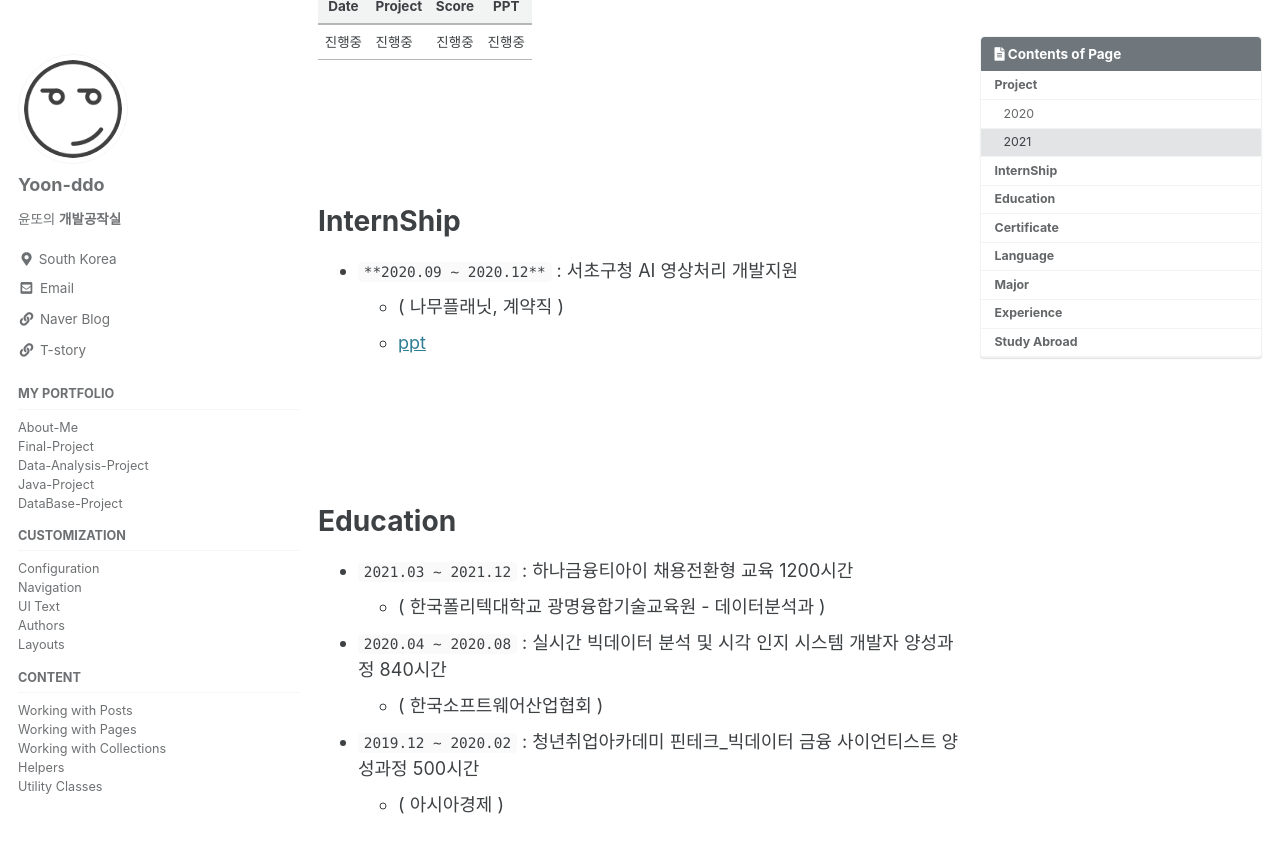
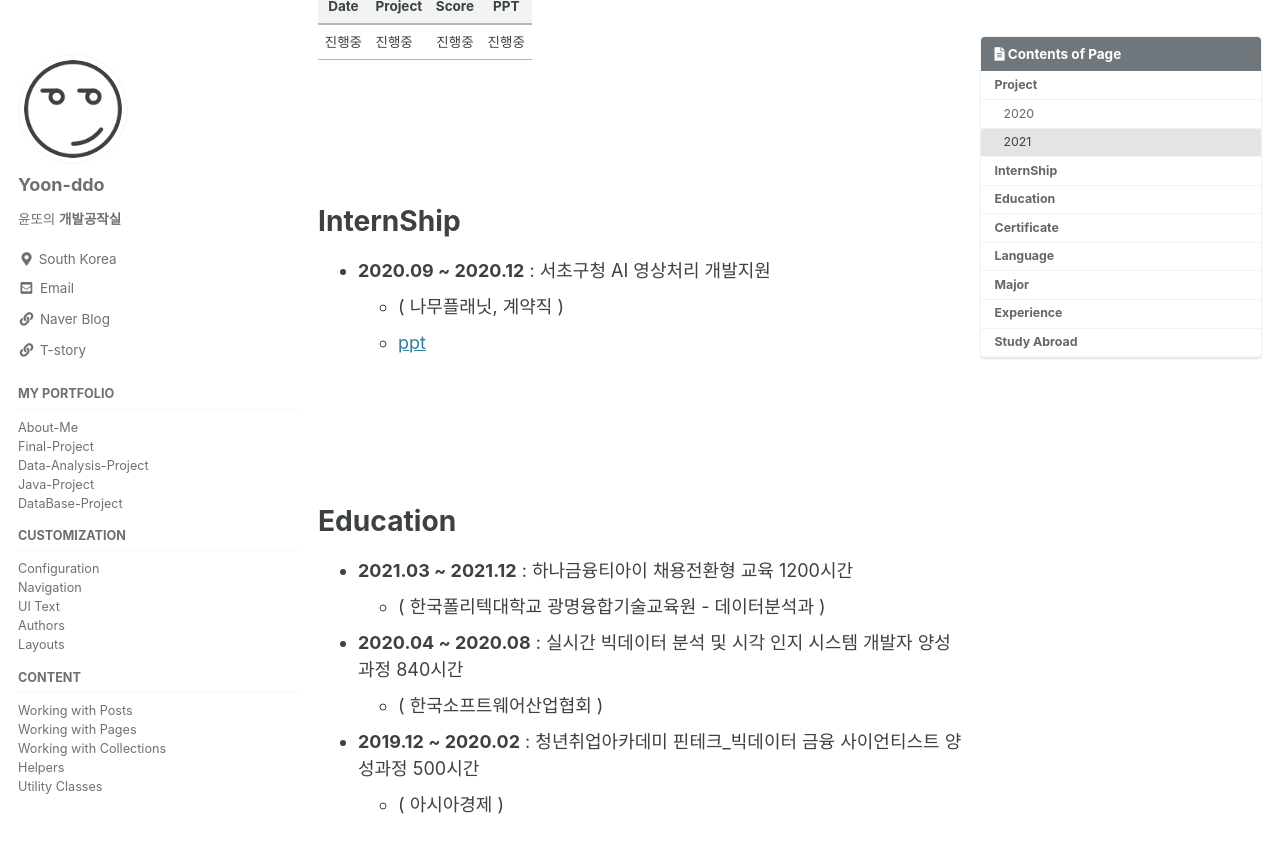
Before and after one commit to Yoon-ddo/Yoon-ddo.github.io, a Jekyll site: the page built from _posts/2021-01-01-YoonSoYoung.md, in a window 1280 px wide and 900 px high, scrolled down 828 px. Shown: the top 853 px of the window. Built offline with Jekyll 4.4.1, drawn with Linux system fonts in a browser that asks for light colours; cached includes are drawn as plain includes.

```diff
--- a/_posts/2021-01-01-YoonSoYoung.md
+++ b/_posts/2021-01-01-YoonSoYoung.md
@@ -36,18 +36,18 @@ tags:
 <br><br><br><br>
 
 # InternShip
-* `**2020.09 ~ 2020.12**` : 서초구청 AI  영상처리 개발지원
+* **2020.09 ~ 2020.12** : 서초구청 AI  영상처리 개발지원
   + ( 나무플래닛, 계약직 )
   + [ppt](https://drive.google.com/file/d/19pPQPI8KHEUWm1RRZ61zQvpjUv0c8vcX/view?usp=sharing)
 
 <br><br><br><br>
 
 # Education
-* `2021.03 ~ 2021.12` : 하나금융티아이 채용전환형 교육 1200시간
+* **2021.03 ~ 2021.12** : 하나금융티아이 채용전환형 교육 1200시간
   + ( 한국폴리텍대학교 광명융합기술교육원 - 데이터분석과 )
-* `2020.04 ~ 2020.08` : 실시간 빅데이터 분석 및 시각 인지 시스템 개발자 양성과정 840시간
+* **2020.04 ~ 2020.08** : 실시간 빅데이터 분석 및 시각 인지 시스템 개발자 양성과정 840시간
   + ( 한국소프트웨어산업협회 )
-* `2019.12 ~ 2020.02` : 청년취업아카데미 핀테크_빅데이터 금융 사이언티스트 양성과정 500시간
+* **2019.12 ~ 2020.02** : 청년취업아카데미 핀테크_빅데이터 금융 사이언티스트 양성과정 500시간
   + ( 아시아경제 )
 
 <br><br><br><br>
```
